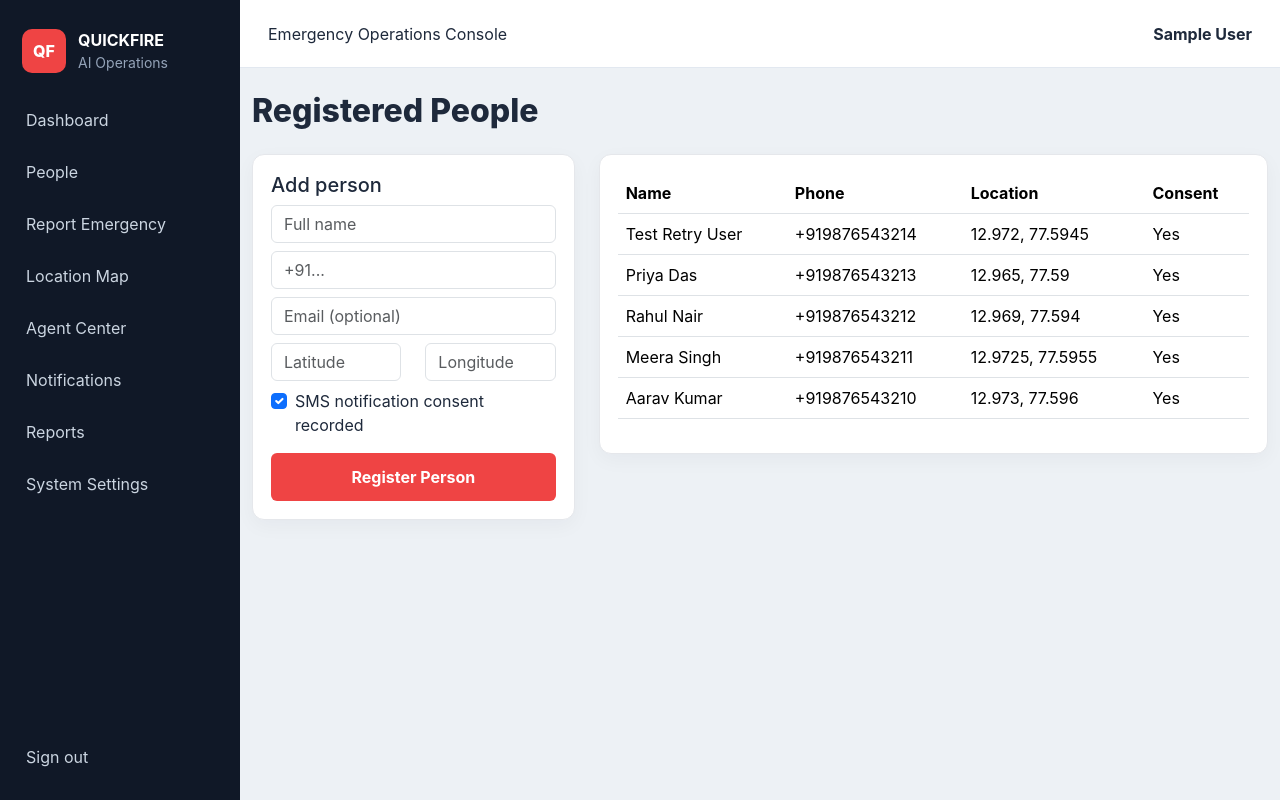
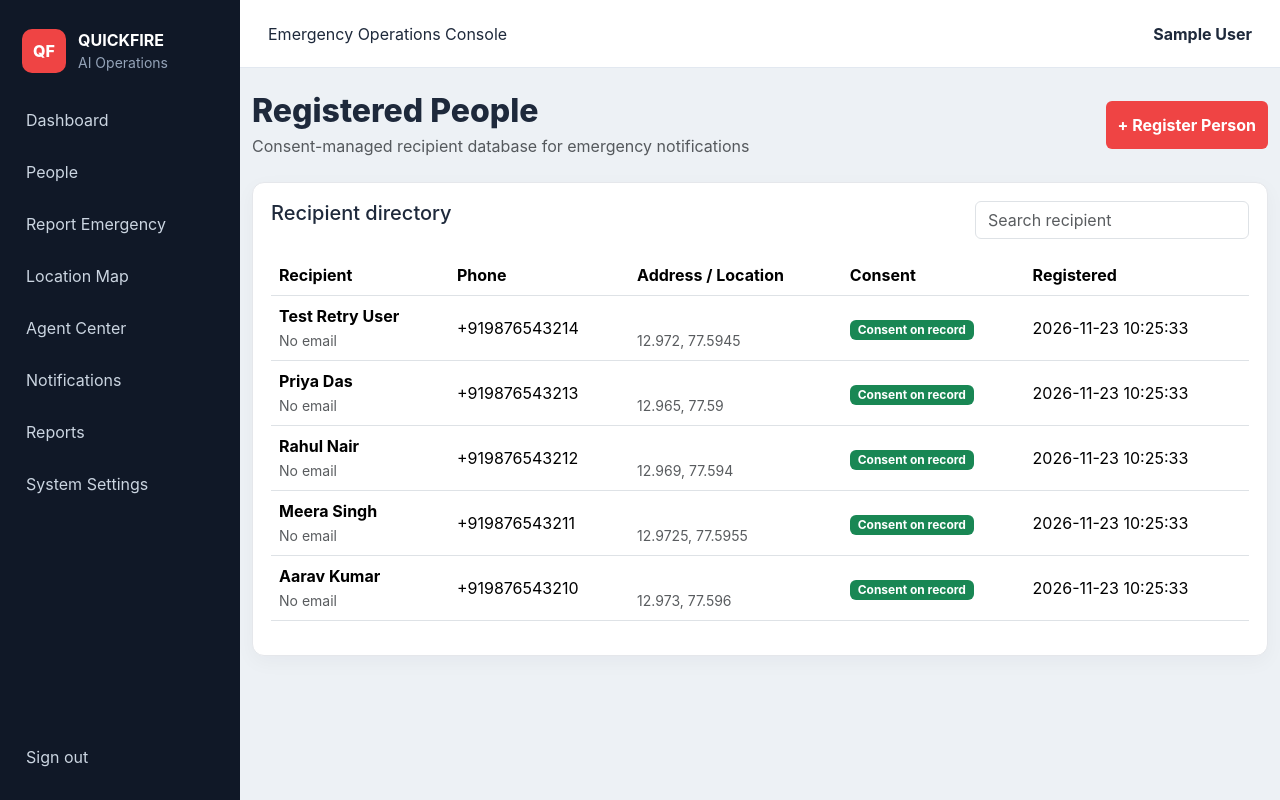
Before and after one commit to Ashwath-developer/The-code-squad, a Flask app: page /users in a window 1280 px wide. Run offline with Flask 3, Linux system fonts and the light colour scheme; the visitor is signed in with stand-in values (Sample User, id 1); data comes from the database, SQL or seed files in the repository.

Commit message:
Add managed recipient database and professional registry

```diff
--- a/agents/location_agent.py
+++ b/agents/location_agent.py
@@ -17,10 +17,10 @@ class LocationIntelligenceAgent:
                 continue
             distance = haversine_meters(incident["latitude"], incident["longitude"], lat, lon)
             item = {**person, "distance_meters": round(distance, 1)}
-            if distance <= incident["radius_meters"] and person["consent_sms"]:
+            if distance <= incident["radius_meters"] and person["consent_sms"] and person.get("active", 1) == 1:
                 eligible.append(item)
             else:
-                item["reason"] = "outside_radius" if distance > incident["radius_meters"] else "consent_not_given"
+                item["reason"] = "outside_radius" if distance > incident["radius_meters"] else ("inactive_recipient" if person.get("active", 1) != 1 else "consent_not_given")
                 excluded.append(item)
 
         result = {"eligible": eligible, "excluded": excluded, "radius_meters": incident["radius_meters"],
--- a/app.py
+++ b/app.py
@@ -1,5 +1,6 @@
 import os
 import json
+from datetime import datetime, timezone
 from functools import wraps
 from flask import Flask, render_template, request, redirect, url_for, session, jsonify, flash
 from werkzeug.security import generate_password_hash, check_password_hash
@@ -88,19 +89,40 @@ def users():
         name = request.form.get("name", "").strip()
         phone = request.form.get("phone", "").strip()
         email = request.form.get("email", "").strip()
+        address = request.form.get("address", "").strip()
+        digits = phone.replace(" ", "").replace("-", "")
+        if digits.startswith("00"):
+            normalized = "+" + digits[2:]
+        elif digits.startswith("+"):
+            normalized = digits
+        elif len(digits) == 10:
+            normalized = "+91" + digits
+        else:
+            normalized = "+" + digits
         try:
             latitude = float(request.form.get("latitude") or 0)
             longitude = float(request.form.get("longitude") or 0)
+            if not (-90 <= latitude <= 90 and -180 <= longitude <= 180):
+                raise ValueError
         except ValueError:
             latitude = longitude = None
         consent = 1 if request.form.get("consent") == "on" else 0
         if not name or not phone:
             flash("Name and phone are required.", "danger")
+        elif not normalized.startswith("+") or len(normalized) < 9:
+            flash("Enter a valid international phone number, such as +919876543210.", "danger")
+        elif not consent:
+            flash("SMS consent is required before registering the recipient.", "danger")
         else:
             with db.connection() as conn:
-                conn.execute("INSERT INTO registered_users(name,phone,email,latitude,longitude,consent_sms,invalid_location) VALUES(?,?,?,?,?,?,?)",
-                             (name, phone, email, latitude, longitude, consent, int(latitude is None or longitude is None)))
-            flash("Registered person added.", "success")
+                duplicate = conn.execute("SELECT id FROM registered_users WHERE phone_normalized=?", (normalized,)).fetchone()
+                if duplicate:
+                    flash("This phone number is already registered.", "danger")
+                else:
+                    conn.execute("INSERT INTO registered_users(name,phone,phone_normalized,email,latitude,longitude,address,consent_sms,consent_recorded_at,active,invalid_location) VALUES(?,?,?,?,?,?,?,?,?,?,?)",
+                                 (name, normalized, normalized, email, latitude, longitude, address, consent, datetime.now(timezone.utc).isoformat(), 1, int(latitude is None or longitude is None)))
+                    conn.execute("INSERT INTO audit_logs(actor,action,entity_type,details) VALUES(?,?,?,?)", (session["admin_name"], "register_recipient", "registered_user", json.dumps({"name": name, "phone": normalized, "consent": True})))
+                    flash("Registered person and SMS consent recorded.", "success")
         return redirect(url_for("users"))
     with db.connection() as conn:
         people = [dict(r) for r in conn.execute("SELECT * FROM registered_users ORDER BY id DESC")]
--- a/database/schema.sql
+++ b/database/schema.sql
@@ -4,7 +4,8 @@ CREATE TABLE IF NOT EXISTS admin_users (
 );
 CREATE TABLE IF NOT EXISTS registered_users (
  id INTEGER PRIMARY KEY AUTOINCREMENT, name TEXT NOT NULL, phone TEXT NOT NULL, email TEXT,
- latitude REAL, longitude REAL, consent_sms INTEGER NOT NULL DEFAULT 1,
+ latitude REAL, longitude REAL, address TEXT, consent_sms INTEGER NOT NULL DEFAULT 1,
+ consent_recorded_at TEXT, active INTEGER NOT NULL DEFAULT 1, phone_normalized TEXT,
  invalid_location INTEGER NOT NULL DEFAULT 0, created_at TEXT DEFAULT CURRENT_TIMESTAMP, updated_at TEXT DEFAULT CURRENT_TIMESTAMP
 );
 CREATE TABLE IF NOT EXISTS fire_incidents (
--- a/templates/users.html
+++ b/templates/users.html
@@ -1 +1,95 @@
-{% extends 'base.html' %}{% block content %}<h2 class="page-title mb-4">Registered People</h2><div class="row g-4"><div class="col-lg-4"><div class="card-box"><h5>Add person</h5><form method="post"><input class="form-control mb-2" name="name" placeholder="Full name" required><input class="form-control mb-2" name="phone" placeholder="+91..." required><input class="form-control mb-2" name="email" type="email" placeholder="Email (optional)"><div class="row"><div class="col"><input class="form-control mb-2" name="latitude" type="number" step="any" placeholder="Latitude"></div><div class="col"><input class="form-control mb-2" name="longitude" type="number" step="any" placeholder="Longitude"></div></div><div class="form-check mb-3"><input class="form-check-input" type="checkbox" name="consent" id="consent" checked><label class="form-check-label" for="consent">SMS notification consent recorded</label></div><button class="btn emergency-btn w-100">Register Person</button></form></div></div><div class="col-lg-8"><div class="card-box"><div class="table-responsive"><table class="table"><thead><tr><th>Name</th><th>Phone</th><th>Location</th><th>Consent</th></tr></thead><tbody>{% for p in people %}<tr><td>{{ p.name }}</td><td>{{ p.phone }}</td><td>{{ p.latitude }}, {{ p.longitude }}</td><td>{{ 'Yes' if p.consent_sms else 'No' }}</td></tr>{% endfor %}</tbody></table></div></div></div></div>{% endblock %}
+{% extends 'base.html' %}
+{% block content %}
+<div class="d-flex justify-content-between align-items-center mb-4">
+    <div>
+        <h2 class="page-title mb-1">Registered People</h2>
+        <p class="text-muted mb-0">Consent-managed recipient database for emergency notifications</p>
+    </div>
+    <button class="btn emergency-btn" type="button" data-bs-toggle="collapse" data-bs-target="#registerPerson">+ Register Person</button>
+</div>
+<div class="collapse mb-4" id="registerPerson">
+    <div class="card-box">
+        <h5 class="mb-3">New registered recipient</h5>
+        <form method="post">
+            <div class="row g-3">
+                <div class="col-md-6">
+                    <label class="form-label">Full name</label>
+                    <input class="form-control" name="name" required>
+                </div>
+                <div class="col-md-6">
+                    <label class="form-label">Mobile number</label>
+                    <input class="form-control" name="phone" placeholder="+91 98765 43210" required>
+                </div>
+                <div class="col-md-6">
+                    <label class="form-label">Email</label>
+                    <input class="form-control" name="email" type="email">
+                </div>
+                <div class="col-md-6">
+                    <label class="form-label">Address</label>
+                    <input class="form-control" name="address" placeholder="Building, locality, city">
+                </div>
+                <div class="col-md-3">
+                    <label class="form-label">Latitude</label>
+                    <input class="form-control" name="latitude" type="number" step="any">
+                </div>
+                <div class="col-md-3">
+                    <label class="form-label">Longitude</label>
+                    <input class="form-control" name="longitude" type="number" step="any">
+                </div>
+                <div class="col-md-6 d-flex align-items-end">
+                    <div class="form-check mb-2">
+                        <input class="form-check-input" type="checkbox" name="consent" id="consent" checked>
+                        <label class="form-check-label" for="consent">SMS emergency notification consent recorded</label>
+                    </div>
+                </div>
+            </div>
+            <button class="btn emergency-btn mt-3">Register and record consent</button>
+        </form>
+    </div>
+</div>
+<div class="card-box">
+    <div class="d-flex justify-content-between mb-3">
+        <h5 class="mb-0">Recipient directory</h5>
+        <input id="recipientSearch" class="form-control w-auto" placeholder="Search recipient" oninput="filterRecipients()">
+    </div>
+    <div class="table-responsive">
+        <table class="table align-middle" id="recipientTable">
+            <thead>
+                <tr>
+                    <th>Recipient</th>
+                    <th>Phone</th>
+                    <th>Address / Location</th>
+                    <th>Consent</th>
+                    <th>Registered</th>
+                </tr>
+            </thead>
+            <tbody>
+                {% for p in people %}
+                <tr>
+                    <td>
+                        <strong>{{ p.name }}</strong><br>
+                        <small class="text-muted">{{ p.email or 'No email' }}</small>
+                    </td>
+                    <td>{{ p.phone_normalized or p.phone }}</td>
+                    <td>{{ p.address or '' }}<br>
+                        <small class="text-muted">{% if p.latitude and p.longitude %}{{ p.latitude }}, {{ p.longitude }}{% else %}Location missing{% endif %}</small>
+                    </td>
+                    <td>{% if p.consent_sms %}<span class="badge text-bg-success">Consent on record</span>{% else %}<span class="badge text-bg-secondary">No consent</span>{% endif %}</td>
+                    <td>{{ p.created_at }}</td>
+                </tr>
+                {% else %}
+                <tr>
+                    <td colspan="5" class="text-muted">No registered recipients.</td>
+                </tr>
+                {% endfor %}
+            </tbody>
+        </table>
+    </div>
+</div>
+<script>
+    function filterRecipients() {
+        const q = document.getElementById('recipientSearch').value.toLowerCase();
+        document.querySelectorAll('#recipientTable tbody tr').forEach(r => r.style.display = r.textContent.toLowerCase().includes(q) ? '' : 'none')
+    }
+</script>
+{% endblock %}
```
Also changed, not shown: services/database.py (+28 -0 lines).
